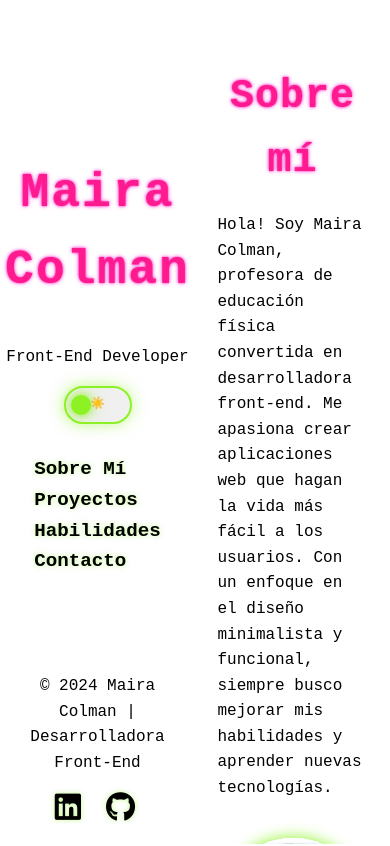
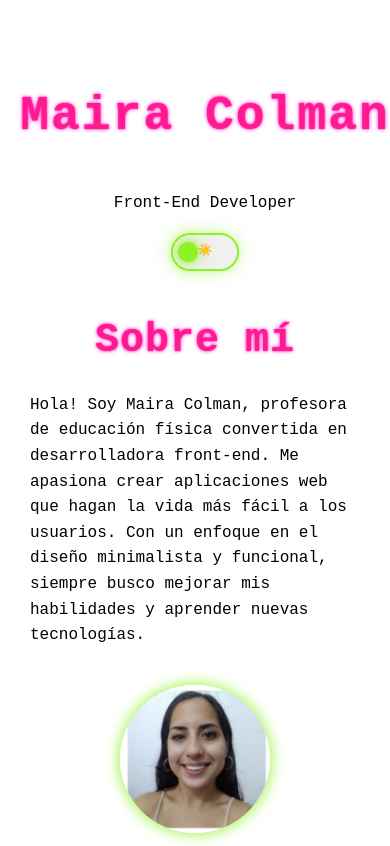
Before and after one commit to Mairacol/my-portfolio, a React (Create React App) app: page / in a window 390 px wide. Shown: the top 846 px of the page. Built offline with nearby package versions, Linux system fonts and the light colour scheme.

Commit message:
responsive

```diff
--- a/src/App.css
+++ b/src/App.css
@@ -17,7 +17,7 @@ body {
 }
 
 .App.dark-mode {
-  background-color: black; /* Fondo oscuro */
+  background-color: #222; /* Fondo oscuro */
   color: white; /* Texto blanco en modo oscuro */
 }
 
@@ -72,7 +72,7 @@ body {
   background: #8DF224; /* Color del subrayado */
   width: 0; /* Inicialmente sin ancho */
   transition: width 0.3s ease; /* Transición suave para el ancho */
-  position: absolute; /* Posicionar relativo al enlace */
+  position: relative; /* Posicionar relativo al enlace */
   left: 50%; /* Centrar horizontalmente */
   bottom: -5px; /* Ubicarlo justo debajo del texto */
   transform: translateX(-50%); /* Centrar el subrayado */
@@ -144,7 +144,7 @@ body {
 .main-content.dark-mode {
   background-color: #222; /* Fondo oscuro en modo oscuro */
   color: white; /* Texto blanco en modo oscuro */
-  height: 100vh;
+
 }
 
 
@@ -163,7 +163,11 @@ body {
   color: white; /* Texto blanco en modo oscuro */
   border-top: 1px solid #444; /* Borde superior en modo oscuro */
 }
-
+.footer-links {
+  display: flex; /* Hace que los enlaces se dispongan en una fila */
+  justify-content: center; /* Centra los enlaces horizontalmente (opcional) */
+  padding: 10px; /* Espaciado interno opcional */
+}
 .footer-links a {
   margin: 0 10px; /* Espaciado entre los enlaces del footer */
   color: inherit; /* Asegura que los enlaces tengan el mismo color que el texto */
@@ -251,7 +255,7 @@ body {
 
 /* Estilos para el modo oscuro */
 body.dark-mode {
-  background-color: #121212; /* Color de fondo para el modo oscuro */
+  background-color: #222; /* Color de fondo para el modo oscuro */
   color: #fff; /* Color de texto para el modo oscuro */
 }
 
@@ -466,3 +470,47 @@ body.dark-mode .skills-title {
   background-color: #00eaff; /* Efecto al pasar el mouse */
   transform: translateY(-3px); /* Efecto de levantamiento */
 }
+@media (max-width: 768px) {
+  .layout {
+    display: flex; /* Asegúrate de que el layout sea flex */
+    flex-direction: column; /* Cambia a columna en pantallas pequeñas */
+    height: auto; /* Permite que el layout ajuste su altura automáticamente */
+  }
+
+  .header{
+    width: 100%;
+    margin-top: 10vh; /* Espacio superior opcional */
+    padding: 5px 10px; /* Ajusta el padding según lo desees */
+    height: 50px; /* Altura del Header en pantallas pequeñas */
+    position: relative; /* Deja que el header se desplace con el scroll */
+    top: 0; /* No es necesario, se omite al ser static */
+    left: 0; /* Alinea el header al borde izquierdo */
+    z-index: 1000; /* Asegúrate de que esté por encima del contenido */
+  }
+  .header.dark-mode{
+    width: 100%;
+    margin-top: 10vh; /* Espacio superior opcional */
+    padding: 5px 10px; /* Ajusta el padding según lo desees */
+    height: 50px; /* Altura del Header en pantallas pequeñas */
+    position: sticky; /* Deja que el header se desplace con el scroll */
+    top: 0; /* No es necesario, se omite al ser static */
+    left: 0; /* Alinea el header al borde izquierdo */
+    z-index: 1000; /* Asegúrate de que esté por encima del contenido */
+    background-color: #222;
+  }
+  .header-links {
+    display: none; /* Oculta los enlaces en pantallas pequeñas */
+  }
+
+  .main-content {
+    width: 100%;
+    flex-grow: 1; /* Asegúrate de que el main ocupa el espacio restante */
+    margin-top: 10px; /* Ajusta este margen según la altura del header */
+    padding: 10px; /* Ajusta el padding del main según sea necesario */
+    box-sizing: border-box; /* Incluye el padding en el ancho total */
+  }
+
+  .footer {
+    display: none; /* Oculta el footer en pantallas pequeñas */
+  }
+}
--- a/src/components/About/about.css
+++ b/src/components/About/about.css
@@ -55,3 +55,8 @@
 .about.dark-mode .about-image {
     box-shadow: 0px 0px 15px #ff00bf7b; /* Sombra rosada en modo oscuro */
 }
+@media (max-width: 768px) {
+    .about-content{
+    margin-top: 10vh;
+}
+}
--- a/src/components/Header/Header.js
+++ b/src/components/Header/Header.js
@@ -66,7 +66,7 @@ function Header({ toggleDarkMode, darkMode }) {
       </div>
 
       <footer className={`footer ${darkMode ? 'dark-mode' : ''}`}>
-        <p>&copy; 2024 Maira Colman  | Desarrolladora Front-End</p>
+        <p>&copy; Maira Colman  | Desarrolladora Front-End</p>
         <div className="footer-links">
           <a href="https://www.linkedin.com/in/tu-linkedin" target="_blank" rel="noopener noreferrer">
             <i className="fab fa-linkedin" style={{ marginRight: '5px' }}></i>
```
